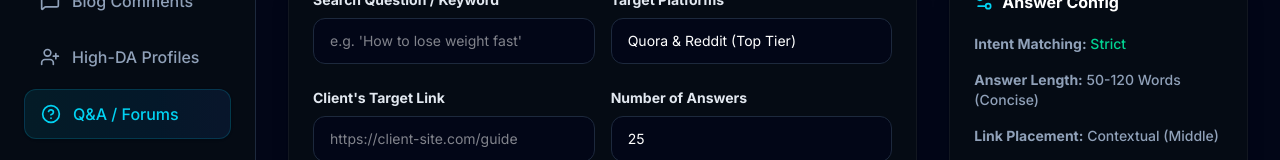
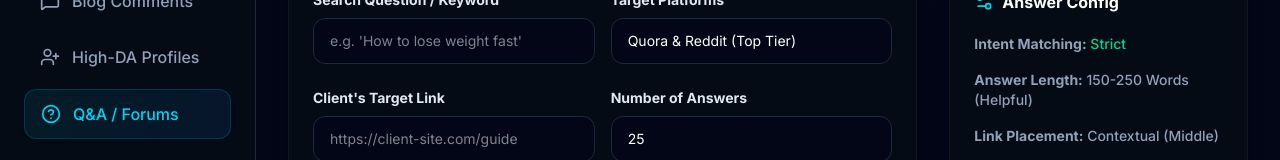
Before and after one commit to mnaveedkhtri-ui/Zyntix-, a Next.js app: page /dashboard/forums in a window 1280 px wide. Shown: the part 175-335 px from the top of the page. Built offline with nearby package versions, Linux system fonts and the light colour scheme.

Commit message:
fix: adjust forum answer length based on SEO research to prevent low-effort bans

```diff
--- a/src/app/dashboard/forums/page.tsx
+++ b/src/app/dashboard/forums/page.tsx
@@ -221,7 +221,7 @@ export default function ForumsDashboard() {
               <h2 className="font-bold text-white mb-5 flex items-center gap-2"><Settings2 className="w-5 h-5 text-cyan-400" /> Answer Config</h2>
               <div className="space-y-4 text-sm text-slate-400 font-medium">
                 <p><strong>Intent Matching:</strong> <span className="text-emerald-400">Strict</span></p>
-                <p><strong>Answer Length:</strong> 50-120 Words (Concise)</p>
+                <p><strong>Answer Length:</strong> 150-250 Words (Helpful)</p>
                 <p><strong>Link Placement:</strong> Contextual (Middle)</p>
                 <p><strong>Account Age:</strong> Aged Accounts Only</p>
               </div>
```
